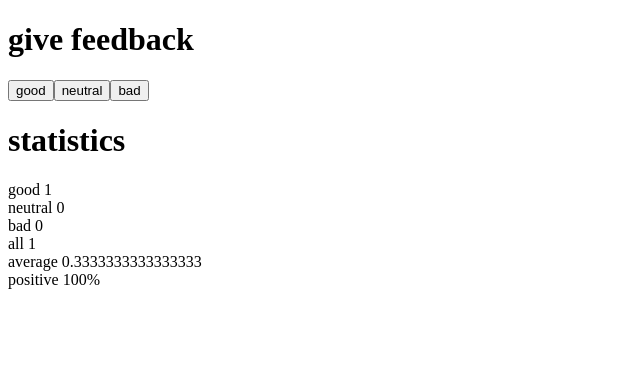
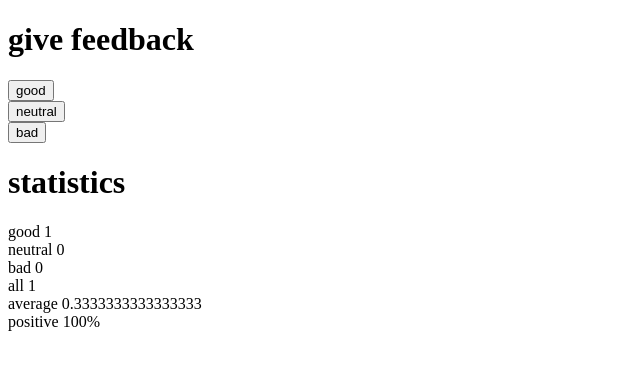
Before and after one commit to madhavarayulu/fullstackopen, a React (Vite) app in the folder part1/: page / in a window 1280 px wide. Both pictures are taken after a click on the button "good". Shown: the top 370 px of the page, without its empty margins (0-640 px from the left). Built offline with nearby package versions, Linux system fonts and the light colour scheme.

Commit message:
complete 1.10 unicafe step5

```diff
--- a/part1/src/App.jsx
+++ b/part1/src/App.jsx
@@ -1,7 +1,26 @@
 import { useState } from "react";
+
+const Button = (props) => {
+  return (
+    <div>
+      <button onClick={props.handleClick}>{props.text}</button>
+    </div>
+  )
+}
+
+const StatisticLine = (props) => {
+  return (
+    <div>
+      {props.text} {props.value}
+    </div>
+  )
+}
 
 const Statistics = (props) => {
   console.log(props)
+  const totalFeedbacks = props.good + props.neutral + props.bad
+  const averageFeedbacks = (props.good + props.neutral + props.bad)/3
+  const positivePercentage = (props.good * 100)/(props.good + props.neutral + props.bad) + "%"
 
   if (props.good === 0 && props.neutral === 0 && props.bad ===0) {
     return (
@@ -15,17 +34,12 @@ const Statistics = (props) => {
   return (
     <div>
       <h1>statistics</h1>
-      good {props.good}
-      <br />
-      neutral {props.neutral}
-      <br />
-      bad {props.bad}
-      <br />
-      all {props.good + props.neutral + props.bad}
-      <br />
-      average {(props.good + props.neutral + props.bad)/3}
-      <br />
-      positive {(props.good * 100)/(props.good + props.neutral + props.bad)}%
+      <StatisticLine text="good" value={props.good} />
+      <StatisticLine text="neutral" value={props.neutral} />
+      <StatisticLine text="bad" value={props.bad} />
+      <StatisticLine text="all" value={totalFeedbacks} />
+      <StatisticLine text="average" value={averageFeedbacks} />
+      <StatisticLine text="positive" value={positivePercentage} />
     </div>
   )
 }
@@ -40,9 +54,9 @@ const App = () => {
     <div>
       <div>
         <h1>give feedback</h1>
-        <button onClick={() => setGood(good + 1)}>good</button>
-        <button onClick={() => setNeutral(neutral + 1)}>neutral</button>
-        <button onClick={() => setBad(bad + 1)}>bad</button>
+        <Button handleClick={() => setGood(good + 1)} text="good" />
+        <Button handleClick={() => setNeutral(neutral + 1)} text="neutral" />
+        <Button handleClick={() => setBad(bad + 1)} text="bad" />
       </div>
       <Statistics good={good} neutral={neutral} bad={bad} />
     </div>
```
